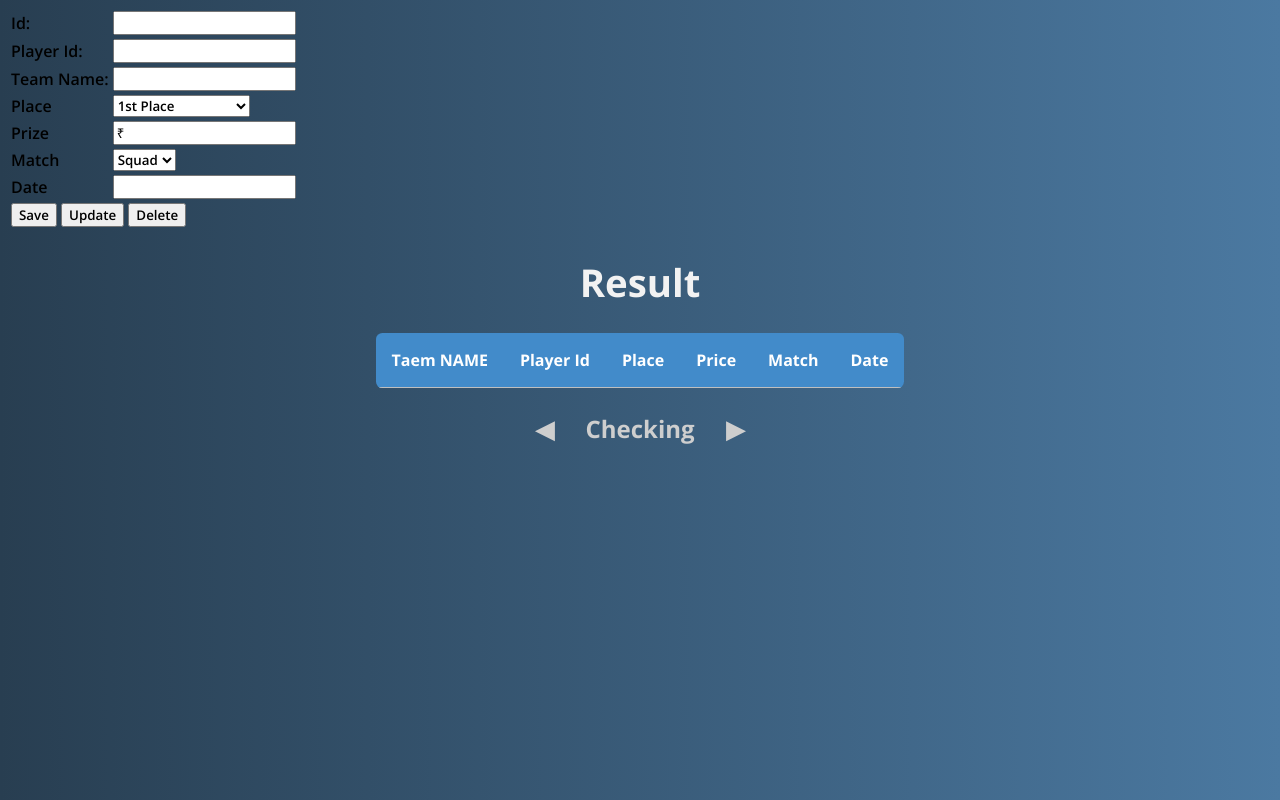
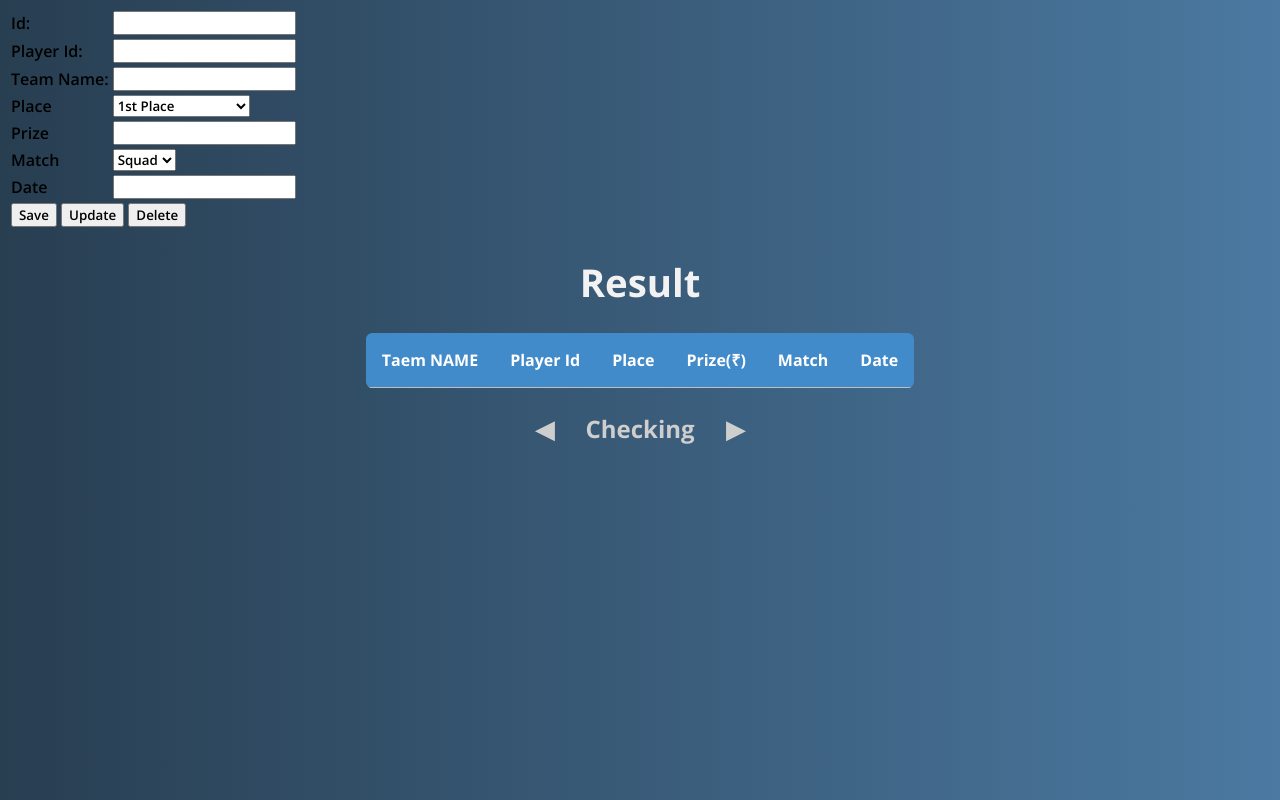
Before and after one commit to hkarthikraj01/Bomb-blaster, a plain HTML site: page result.html in a window 1280 px wide. Drawn offline with nearby package versions, Linux system fonts and the light colour scheme; no server answers.

Commit message:
Update result.html

```diff
--- a/result.html
+++ b/result.html
@@ -208,7 +208,7 @@ h3:after {
   </tr>
   <tr>
    <td>Place</td>
-   <td><select id="m" name="pl">
+   <td><select id="pl" name="pl">
 				 		   <option value="🥇 1st Place">1st Place</option>
                     					   <option value="🥈 2nd Place">2nd Place</option>
                   					   <option value="🥉 3rd Place">3rd Place</option>
@@ -218,7 +218,7 @@ h3:after {
   </tr>
   <tr>
    <td>Prize</td>
-   <td><input type="text" value="₹" name="phone" id="pz" /></td>
+   <td><input type="text"  name="phone" id="pz" /></td>
   </tr>
   <tr>
    <td>Match</td>
@@ -253,7 +253,7 @@ h3:after {
    <th>Taem NAME</th>
    <th>Player Id</th>
    <th>Place</th>
-   <th>Price</th>
+   <th>Prize(₹)</th>
    <th>Match</th>
    <th>Date</th>
       </tr>
```
